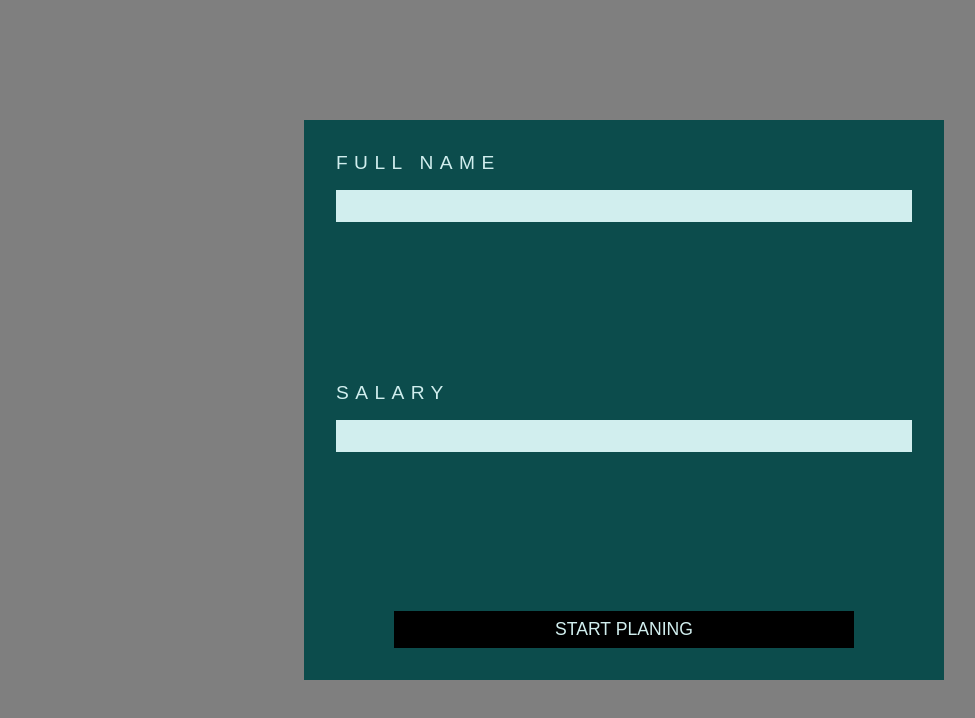
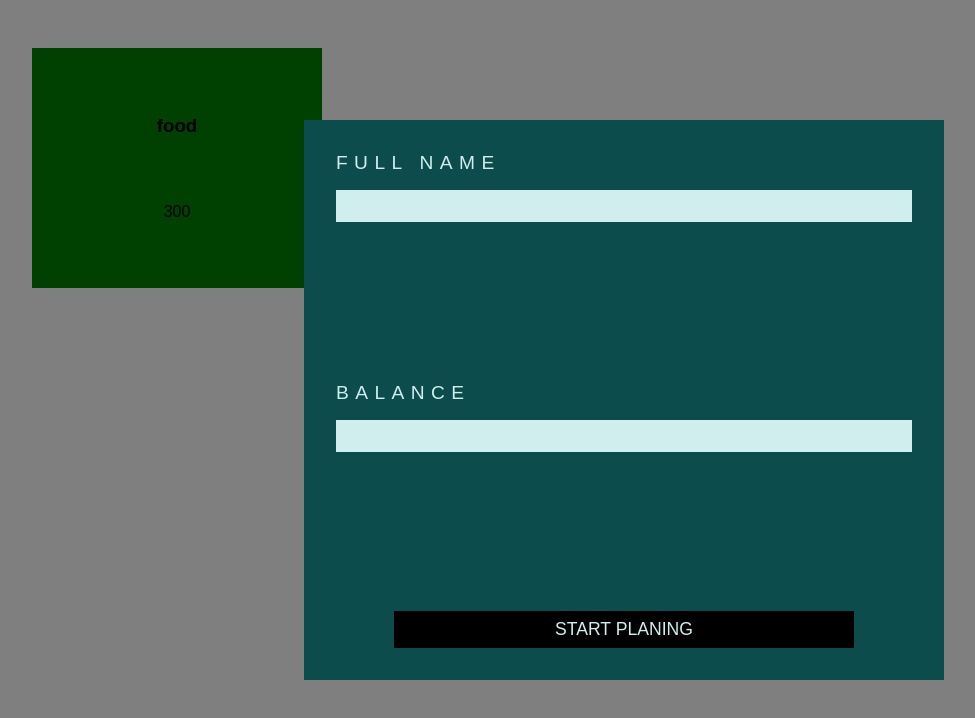
Before and after one commit to Ahmed-A-Adel/home-management, a React (Create React App) app: page / in a window 1280 px wide. Shown: the top 718 px of the page, without its empty margins (16-991 px from the left). Built offline with nearby package versions, Linux system fonts and the light colour scheme.

Commit message:
made the state more centerlized

```diff
--- a/src/components/AddPlane.jsx
+++ b/src/components/AddPlane.jsx
@@ -1,6 +1,6 @@
 import React, { useState } from "react";
 import { Link } from "react-router-dom";
-function AddPlane({ addPlane, state, handleSubmit, toggleAddPalne, data }) {
+function AddPlane({ addPlane, handleSubmit, toggleAddPalne, data, setData }) {
   //   ___________ VAribales __________________________________________
   const [title, setTitle] = useState("");
   const [money, setMoney] = useState("");
@@ -13,16 +13,14 @@ function AddPlane({ addPlane, state, handleSubmit, toggleAddPalne, data }) {
       money,
       setMoney,
       data,
-      data: data.data,
-      setData: data.setData,
+      setData,
     });
   // ____________________________________________________________
-
   //   ___________ End Of Functions ___________________________________
   return (
     <>
       {" "}
-      {data.data.salary >= 1 ? (
+      {data.user.balance >= 1 ? (
         <article
           className="add-plane"
           style={{
@@ -81,8 +79,8 @@ function AddPlane({ addPlane, state, handleSubmit, toggleAddPalne, data }) {
       ) : (
         ""
       )}
-      {state &&
-        state.map((plane, i) => (
+      {data.planes &&
+        data.planes.map((plane, i) => (
           <article
             className="add-plane"
             key={plane.title + i}
--- a/src/components/HomePage.jsx
+++ b/src/components/HomePage.jsx
@@ -2,12 +2,13 @@ import React, { useState } from "react";
 import HomePageNav from "./HomePageNav";
 import LoginPopup from "./LoginPopup";
 import AddPlane from "./AddPlane";
-import { Link, Outlet } from "react-router-dom";
 function HomePage() {
   // _________ Varibales ___________________________________
   const mainPadding = "3rem";
-  const [data, setData] = useState({ popup: true });
-  const [state, setState] = useState([]);
+  const [data, setData] = useState({
+    planes: [{ title: "food", money: "300" }],
+    user: { name: "", balance: "", login: true },
+  });
   const [addPlane, setAddPlane] = useState(true);
   // _________ End Of Varibales ____________________________
 
@@ -25,13 +26,16 @@ function HomePage() {
     setMoney("");
     setTitle("");
     // ---------------------------------------------------
-    setState([...state, { title, money }]);
+    // setState([...state, { title, money }]);
     setAddPlane(true);
-    setData({ ...data, salary: data.salary - money });
+    setData({
+      planes: [...data.planes, { title, money }],
+      user: { ...data.user, balance: data.user.balance - money },
+    });
     // ---------------------------------------------------
   };
   // __________________________________________________________
-  const toggleAddPalne = () => data.salary && setAddPlane(!addPlane);
+  const toggleAddPalne = () => data.user.balance && setAddPlane(!addPlane);
   // _________ End Of Functions  _______________________________________
 
   return (
@@ -41,8 +45,8 @@ function HomePage() {
         minHeight: "100vh",
       }}
     >
-      <LoginPopup visible={data.popup} setData={setData} />
-      <HomePageNav balance={data.salary} user={data.name} />
+      <LoginPopup data={data} setData={setData} />
+      <HomePageNav user={data.user} />
       <main
         className="main"
         style={{
@@ -56,11 +60,11 @@ function HomePage() {
         }}
       >
         <AddPlane
-          state={state}
           handleSubmit={handleSubmit}
           toggleAddPalne={toggleAddPalne}
           addPlane={addPlane}
-          data={{ data, setData }}
+          data={data}
+          setData={setData}
         />
       </main>
     </section>
--- a/src/components/HomePageNav.jsx
+++ b/src/components/HomePageNav.jsx
@@ -1,7 +1,7 @@
 import React from "react";
 import { Link } from "react-router-dom";
 
-function HomePageNav({ balance, user }) {
+function HomePageNav({ user }) {
   const style = {
     backgroundColor: "whitesmoke",
     height: "10%",
@@ -12,12 +12,13 @@ function HomePageNav({ balance, user }) {
     textTransform: "capitalize",
   };
   return (
-    user && (
+    user.name && (
       <nav style={style}>
         <Link className="balance_link" style={{ textTransform: "capitalize" }}>
-          your balance is : <span style={{ color: "green" }}>{balance}</span>
+          your balance is :{" "}
+          <span style={{ color: "green" }}>{user.balance}</span>
         </Link>
-        <h4>{user}</h4>
+        <h4>{user.name}</h4>
       </nav>
     )
   );
--- a/src/components/LoginPopup.jsx
+++ b/src/components/LoginPopup.jsx
@@ -1,24 +1,24 @@
 import React, { useState } from "react";
 import "./Styles/LoginPopup.css";
-function LoginPopup({ visible, setData }) {
+function LoginPopup({ data, setData }) {
   // ________ Varibales ________________________
-  const [salary, setsalary] = useState("");
+  const [balance, setbalance] = useState("");
   const [name, setname] = useState("");
   // ________ Varibales ________________________
   // ________ Functions ________________________
   const handleClick = (e) => {
     e.preventDefault();
     // ___________________________________________________
-    if (name === "" || salary === "") return null;
+    if (name === "" || balance === "") return null;
     // ___________________________________________________
-    if (!Number(salary) || salary.length < 3) return null;
+    if (!Number(balance) || balance.length < 3) return null;
     // ___________________________________________________
-    setData({ name, salary, popup: false });
+    setData({ ...data, user: { name, balance, login: false } });
   };
   // ________ Functions ________________________
 
   return (
-    visible && (
+    data.user.login && (
       <div className="login-popup">
         <form className="login-popup_form" onSubmit={handleClick}>
           <div className="login-popup_form_container">
@@ -32,13 +32,13 @@ function LoginPopup({ visible, setData }) {
             />
           </div>
           <div className="login-popup_form_container">
-            <label htmlFor="salary">salary</label>
+            <label htmlFor="balance">balance</label>
             <input
               type="text"
-              name="salary"
-              id="salary"
-              value={salary}
-              onChange={(e) => setsalary(e.target.value)}
+              name="balance"
+              id="balance"
+              value={balance}
+              onChange={(e) => setbalance(e.target.value)}
             />
           </div>
           <button type="submit" onClick={handleClick}>
```
